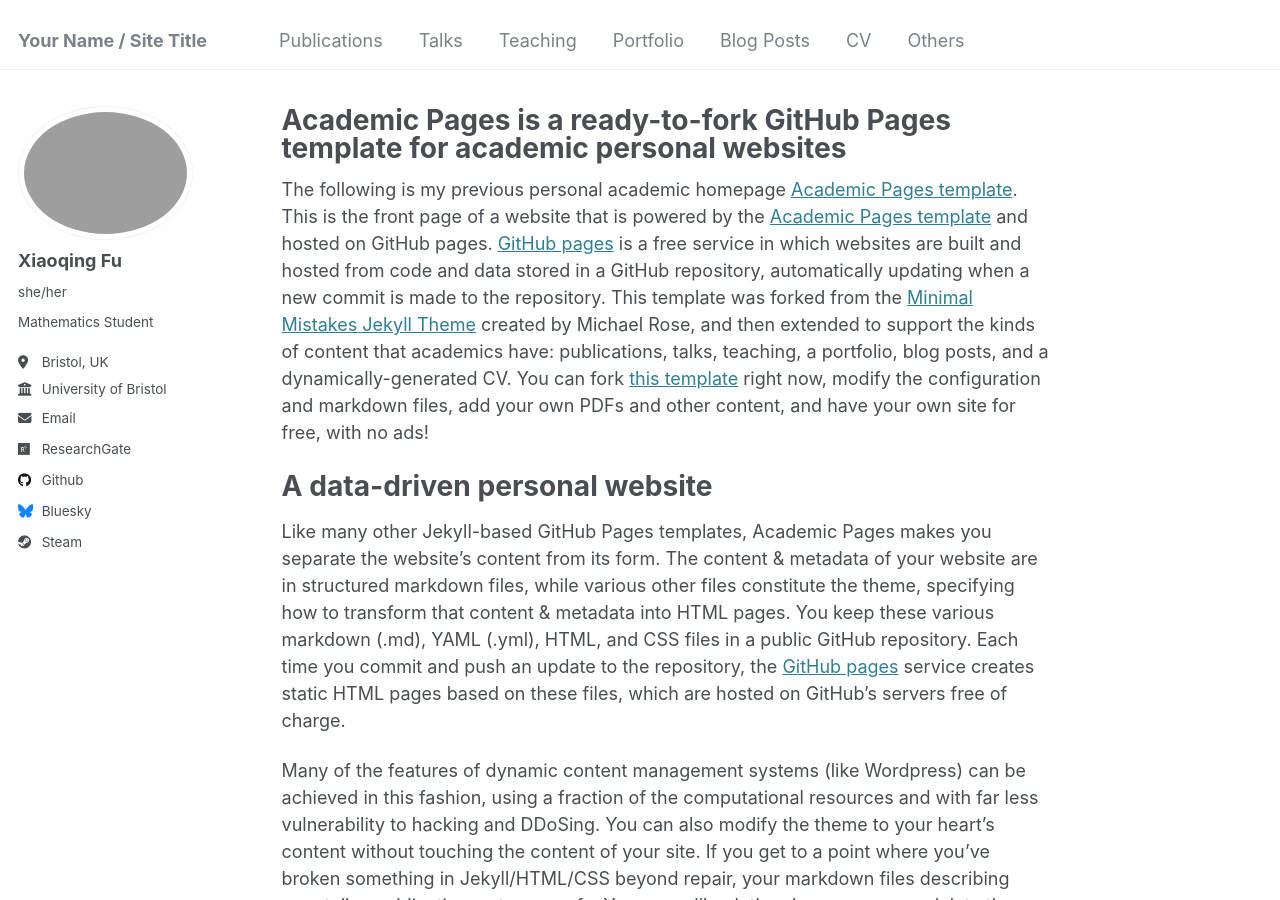
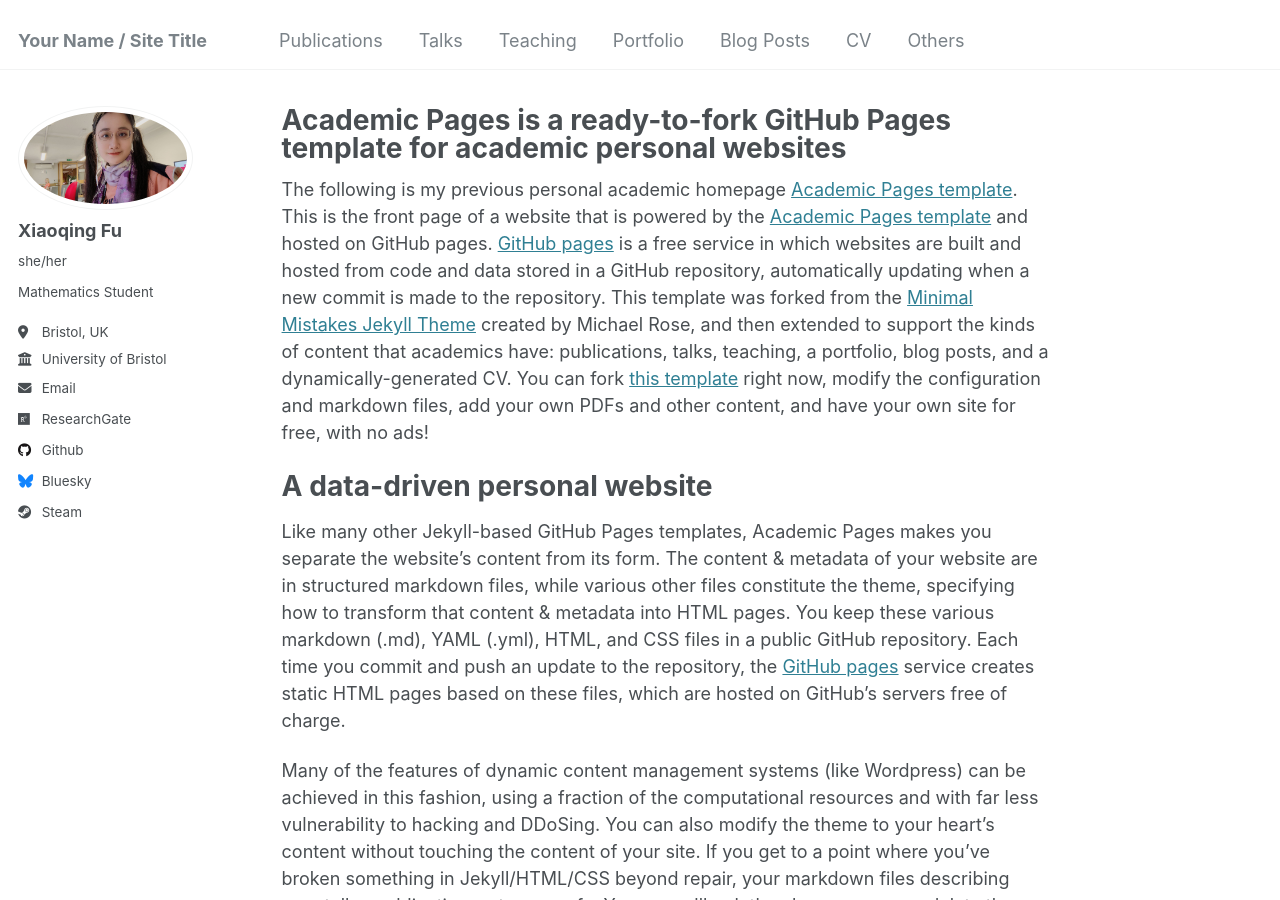
Before and after one commit to XiaoqingFu/xiaoqing_fu.github.io, a Jekyll site: the page built from _pages/about.md, in a window 1280 px wide and 900 px high. Built offline with Jekyll 4.4.1, drawn with Linux system fonts in a browser that asks for light colours.

Commit message:
Update _config.yml

```diff
--- a/_config.yml
+++ b/_config.yml
@@ -21,7 +21,7 @@ repository               : "academicpages/academicpages.github.io"
 #               Additional customization can be done by editing /_includes/author-profile.html
 author:
   # Biographic information
-  avatar           : "Me.pdf"
+  avatar           : "Me.jpg"
   name             : "Xiaoqing Fu"
   pronouns         : "she/her"
   bio              : "Mathematics Student"
```
